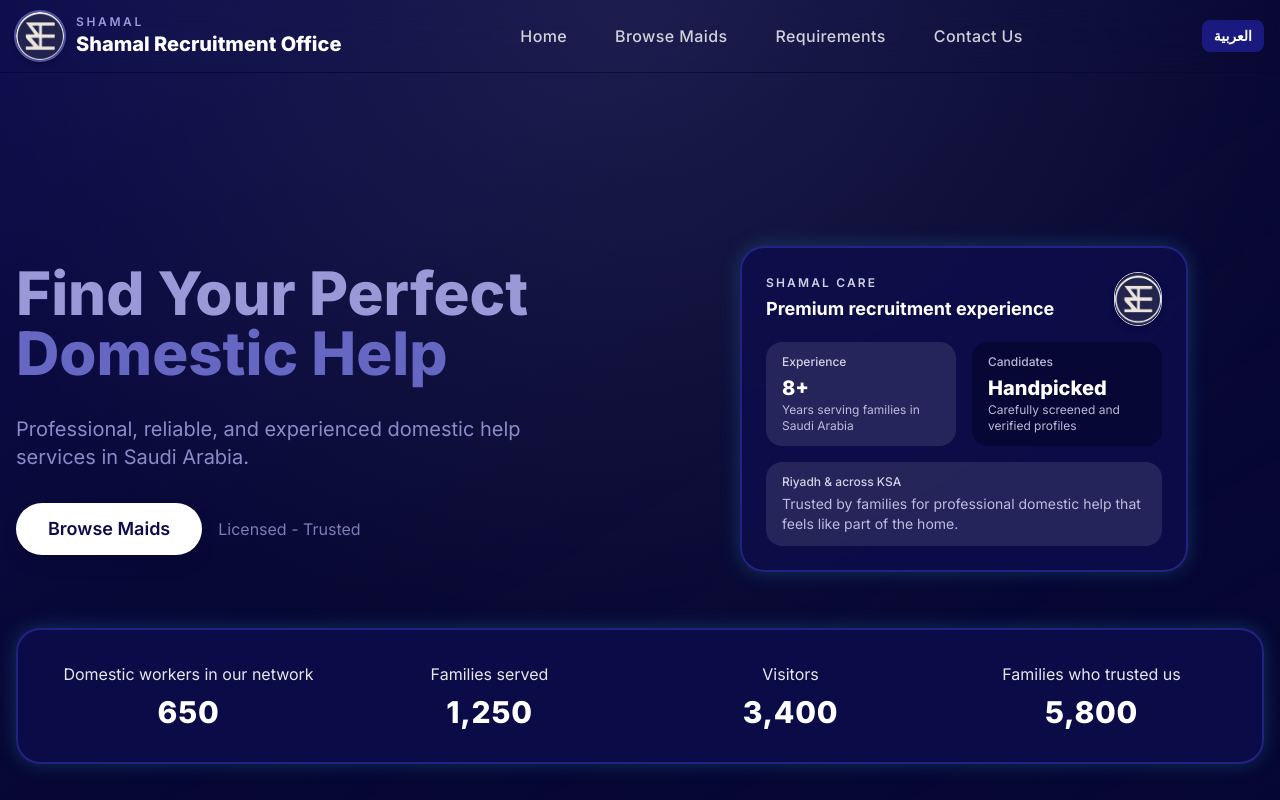
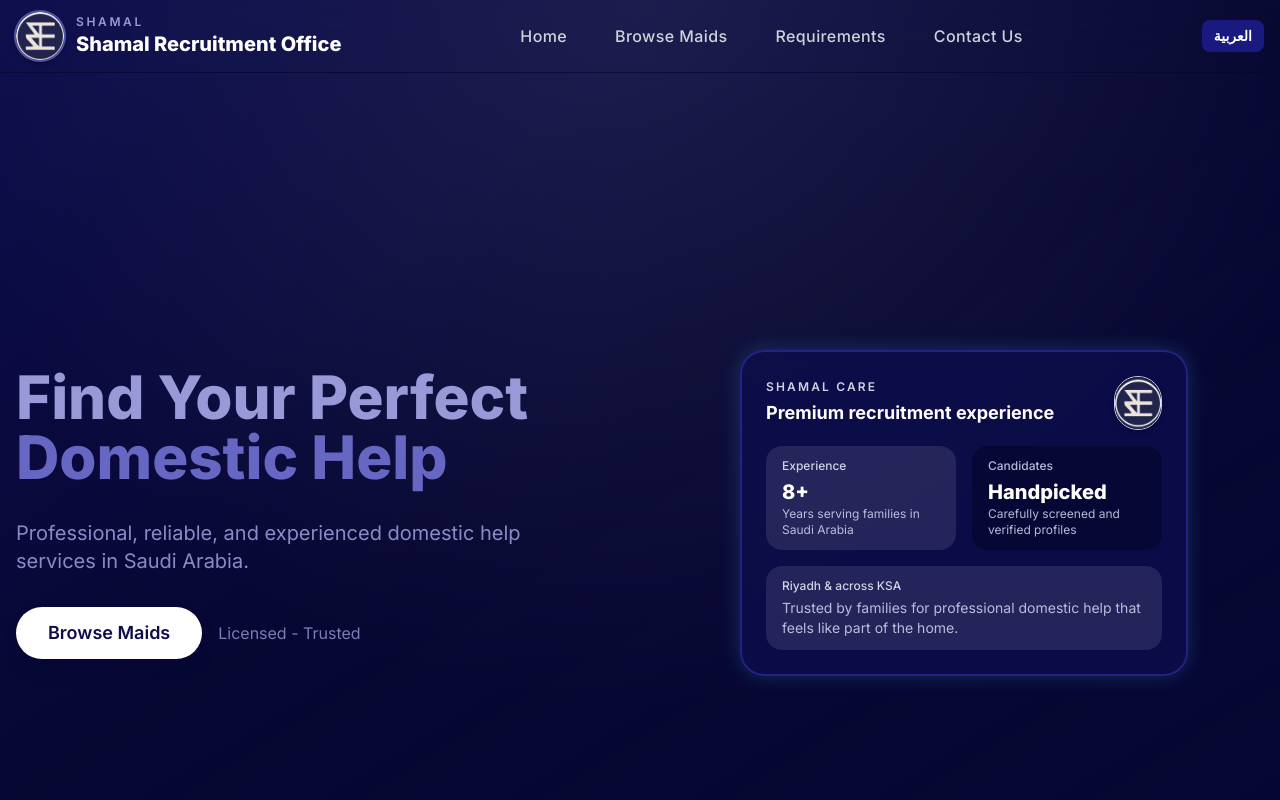
Before and after one commit to SalehAAlwakeel/Alshamal-Recruitment, a Next.js app: page / in a window 1280 px wide. Shown: the top 800 px of the page. Built offline with nearby package versions, Linux system fonts and the light colour scheme.

Commit message:
Remove hero stats box

```diff
--- a/components/Hero.tsx
+++ b/components/Hero.tsx
@@ -1,48 +1,12 @@
 "use client";
 
-import { motion, useInView } from "framer-motion";
+import { motion } from "framer-motion";
 import Link from "next/link";
 import Image from "next/image";
-import { useEffect, useRef, useState } from "react";
 import { useLanguage } from "@/contexts/LanguageContext";
 
-type AnimatedCounterProps = {
-  target: number;
-  language: "en" | "ar";
-};
-
-function AnimatedCounter({ target, language }: AnimatedCounterProps) {
-  const ref = useRef<HTMLSpanElement | null>(null);
-  const isInView = useInView(ref, { once: true, amount: 0.4 });
-  const [current, setCurrent] = useState(0);
-
-  useEffect(() => {
-    if (!isInView) return;
-
-    const duration = 1200;
-    const start = performance.now();
-
-    const step = (now: number) => {
-      const progress = Math.min((now - start) / duration, 1);
-      const value = Math.round(target * progress);
-      setCurrent(value);
-      if (progress < 1) {
-        requestAnimationFrame(step);
-      }
-    };
-
-    requestAnimationFrame(step);
-  }, [isInView, target]);
-
-  const formatted = current.toLocaleString(
-    language === "ar" ? "ar-SA" : "en-US"
-  );
-
-  return <span ref={ref}>{formatted}</span>;
-}
-
 export default function Hero() {
-  const { t, language } = useLanguage();
+  const { t } = useLanguage();
 
   return (
     <section className="relative overflow-hidden text-white pt-24 lg:pt-28 pb-10 lg:pb-8 min-h-screen flex items-center">
@@ -155,65 +119,6 @@
             </div>
           </motion.div>
         </div>
-
-        {/* Stats bar under hero */}
-        <div className="mt-10 md:mt-14 mb-3 md:mb-4">
-          <motion.div
-            initial={{ opacity: 0, y: 24 }}
-            animate={{ opacity: 1, y: 0 }}
-            transition={{ duration: 0.7, delay: 0.5 }}
-            className=""
-          >
-            <div className="relative overflow-hidden rounded-3xl bg-primary-800/80 p-6 md:p-8 border-2 border-primary-400/60 shadow-[0_0_20px_rgba(56,189,248,0.22)]">
-              <div className="relative grid gap-6 sm:grid-cols-2 lg:grid-cols-4 text-center text-white">
-                <div className="space-y-1 md:space-y-2">
-                  <p className="text-sm md:text-base text-white/90">
-                    {t.home.statsItem1Label}
-                  </p>
-                  <p className="text-2xl md:text-3xl font-extrabold tracking-wide">
-                    <AnimatedCounter
-                      target={t.home.statsItem1Value}
-                      language={language}
-                    />
-                  </p>
-                </div>
-                <div className="space-y-1 md:space-y-2">
-                  <p className="text-sm md:text-base text-white/90">
-                    {t.home.statsItem2Label}
-                  </p>
-                  <p className="text-2xl md:text-3xl font-extrabold tracking-wide">
-                    <AnimatedCounter
-                      target={t.home.statsItem2Value}
-                      language={language}
-                    />
-                  </p>
-                </div>
-                <div className="space-y-1 md:space-y-2">
-                  <p className="text-sm md:text-base text-white/90">
-                    {t.home.statsItem3Label}
-                  </p>
-                  <p className="text-2xl md:text-3xl font-extrabold tracking-wide">
-                    <AnimatedCounter
-                      target={t.home.statsItem3Value}
-                      language={language}
-                    />
-                  </p>
-                </div>
-                <div className="space-y-1 md:space-y-2">
-                  <p className="text-sm md:text-base text-white/90">
-                    {t.home.statsItem4Label}
-                  </p>
-                  <p className="text-2xl md:text-3xl font-extrabold tracking-wide">
-                    <AnimatedCounter
-                      target={t.home.statsItem4Value}
-                      language={language}
-                    />
-                  </p>
-                </div>
-              </div>
-            </div>
-          </motion.div>
-        </div>
       </div>
     </section>
   );
```
